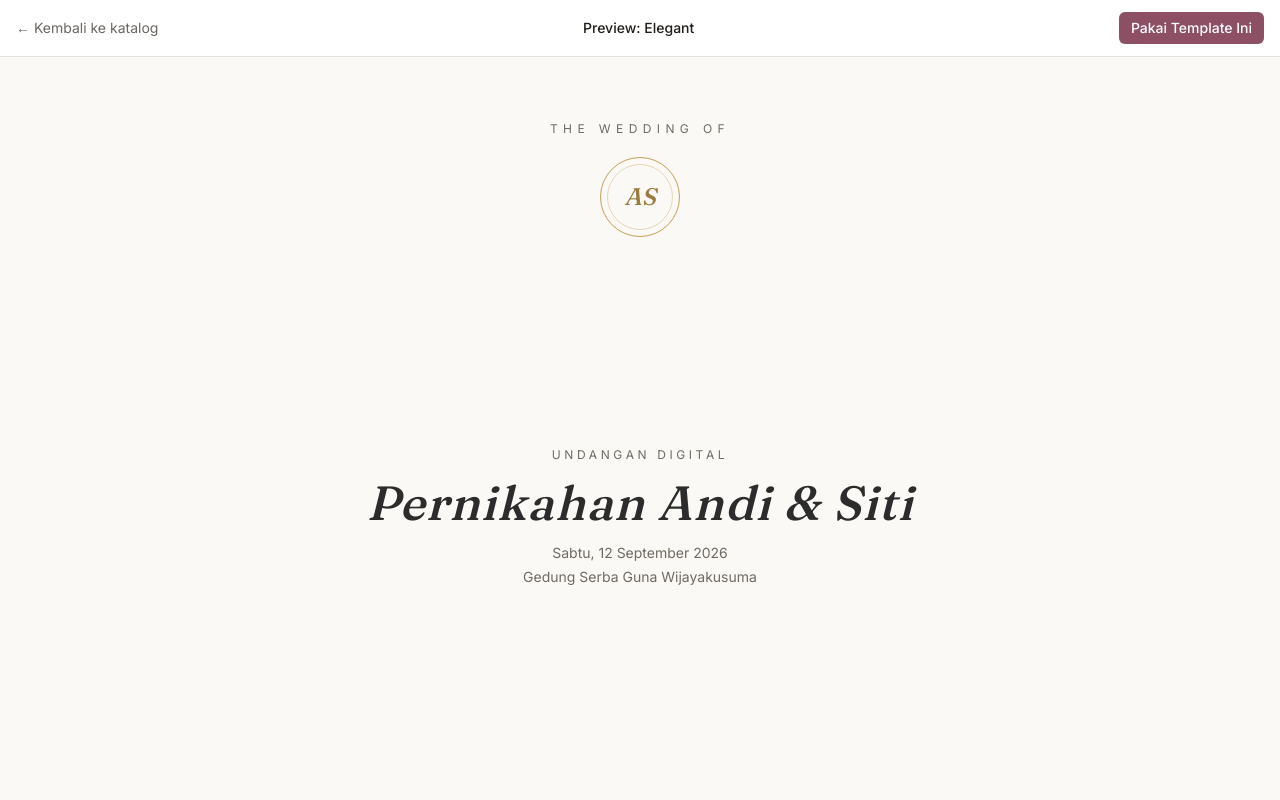
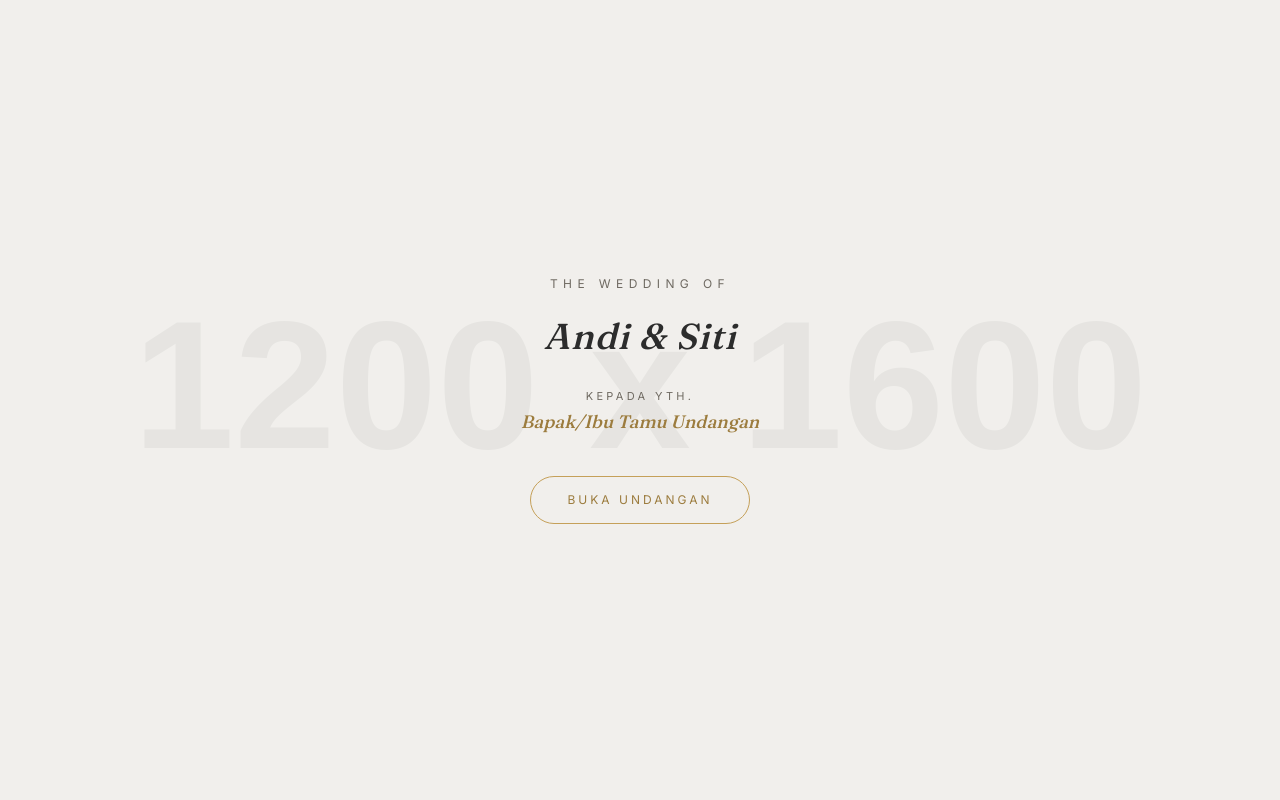
Before and after one commit to yusufbudia-id/momena, a Next.js app: page /templates/preview/elegant in a window 1280 px wide. Shown: the top 800 px of the page. Built offline with nearby package versions, Linux system fonts and the light colour scheme; no server answers.

Commit message:
Extract web.zip and add source code

```diff
--- a/src/app/i/[slug]/page.tsx
+++ b/src/app/i/[slug]/page.tsx
@@ -7,6 +7,7 @@ import { getInvitationBySlug } from "@/features/invitation/repository";
 
 interface InvitationPageProps {
   params: Promise<{ slug: string }>;
+  searchParams: Promise<{ to?: string }>;
 }
 
 export async function generateMetadata({
@@ -40,8 +41,11 @@ export async function generateMetadata({
  * TIDAK PERNAH tahu isi/layout template, dan tidak pernah meneruskan entity
  * Prisma mentah ke template — selalu lewat mapper (lihat components/invitation/mapper.ts).
  */
-export default async function InvitationPage({ params }: InvitationPageProps) {
-  const { slug } = await params;
+export default async function InvitationPage({
+  params,
+  searchParams,
+}: InvitationPageProps) {
+  const [{ slug }, { to }] = await Promise.all([params, searchParams]);
   const invitation = await getInvitationBySlug(slug);
 
   // Draft/archived sengaja ikut 404 di sisi publik — link baru "hidup"
@@ -57,5 +61,5 @@ export default async function InvitationPage({ params }: InvitationPageProps) {
     notFound();
   }
 
-  return <Template invitation={toInvitationViewModel(invitation)} />;
+  return <Template invitation={toInvitationViewModel(invitation)} guestName={to} />;
 }
--- a/src/app/templates/preview/[slug]/page.tsx
+++ b/src/app/templates/preview/[slug]/page.tsx
@@ -34,6 +34,7 @@ export default async function TemplatePreviewPage({ params }: TemplatePreviewPag
       </div>
       <Template
         invitation={{ ...demoInvitationViewModel, templateSlug: manifest.slug }}
+        guestName="Bapak/Ibu Tamu Undangan"
       />
     </div>
   );
--- a/src/components/invitation/demo-data.ts
+++ b/src/components/invitation/demo-data.ts
@@ -50,5 +50,6 @@ export const demoInvitationViewModel: InvitationViewModel = {
   story: [],
   guestBook: [],
   templateSlug: "elegant",
+  musicUrl: null,
   isPreview: true,
 };
--- a/src/components/invitation/mapper.ts
+++ b/src/components/invitation/mapper.ts
@@ -60,5 +60,6 @@ export function toInvitationViewModel(
         createdAt: rsvp.createdAt,
       })),
     templateSlug: invitation.template.slug,
+    musicUrl: invitation.settings?.musicUrl ?? null,
   };
 }
--- a/src/components/invitation/sections/Rsvp/index.tsx
+++ b/src/components/invitation/sections/Rsvp/index.tsx
@@ -36,7 +36,7 @@ const statusTone: Record<AttendanceStatus, "success" | "neutral" | "warning"> =
   MAYBE: "warning",
 };
 
-export function Rsvp({ invitation }: SectionProps) {
+export function Rsvp({ invitation, guestName }: SectionProps) {
   const router = useRouter();
   const [isPending, startTransition] = useTransition();
 
@@ -48,7 +48,7 @@ export function Rsvp({ invitation }: SectionProps) {
   } = useForm<RsvpFormValues>({
     resolver: zodResolver(rsvpFormSchema),
     defaultValues: {
-      guestName: "",
+      guestName: guestName ?? "",
       phone: "",
       attendeeCount: 1,
       status: "ATTENDING",
--- a/src/components/invitation/templates/elegant/index.tsx
+++ b/src/components/invitation/templates/elegant/index.tsx
@@ -1,6 +1,9 @@
 "use client";
 
+import { Pause, Play } from "lucide-react";
+import { AnimatePresence, motion } from "motion/react";
 import dynamic from "next/dynamic";
+import { useEffect, useRef, useState } from "react";
 
 import { Reveal } from "../../reveal";
 import {
@@ -48,8 +51,8 @@ const luxuryTheme = {
 } as React.CSSProperties;
 
 /* ────────────────────────────────────────────────────────────────
- * Elemen dekoratif khusus template ini (bukan Section — tidak dipakai
- * template lain, jadi aman ditaruh lokal di file ini).
+ * Elemen dekoratif & fitur khusus template ini (bukan Section — tidak
+ * dipakai template lain, jadi aman ditaruh lokal di file ini).
  * ──────────────────────────────────────────────────────────────── */
 
 /** Sprig daun kecil — dipakai berpasangan (cermin) di ornamen "laurel". */
@@ -187,8 +190,107 @@ function AtmosphereBackground() {
 }
 
 /**
- * Elegant: Monogram → Hero → Couple → Event(Location) → Countdown →
- * Gallery → Story → Quote → Video → Gift → RSVP → Footer.
+ * FITUR: Cover/gate screen — layar pembuka penuh sebelum konten undangan
+ * ditampilkan. Standar di undangan digital premium Indonesia. Juga
+ * berguna teknis: klik tombol ini adalah "user interaction" yang
+ * dibutuhkan browser sebelum audio (`MusicToggle`) boleh diputar.
+ * Menampilkan nama tamu (`guestName`, dari `?to=` di URL) kalau ada.
+ */
+function CoverGate({
+  invitation,
+  guestName,
+  onOpen,
+}: SectionProps & { onOpen: () => void }) {
+  const coupleName = invitation.couple
+    ? `${invitation.couple.first} & ${invitation.couple.second}`
+    : invitation.title;
+
+  return (
+    <motion.div
+      exit={{ opacity: 0 }}
+      transition={{ duration: 0.7, ease: "easeInOut" }}
+      className="fixed inset-0 z-50 flex flex-col items-center justify-center gap-6 overflow-hidden bg-[var(--color-paper)] px-6 text-center"
+    >
+      {invitation.coverImageUrl && (
+        <div
+          aria-hidden
+          className="absolute inset-0 bg-cover bg-center opacity-20"
+          style={{ backgroundImage: `url(${invitation.coverImageUrl})` }}
+        />
+      )}
+
+      <div className="relative flex flex-col items-center gap-6">
+        <p className="text-xs tracking-[0.45em] text-[var(--color-ink-soft)] uppercase">
+          The Wedding Of
+        </p>
+        <h1 className="font-display max-w-xs text-4xl text-[var(--color-ink)] italic">
+          {coupleName}
+        </h1>
+
+        {guestName && (
+          <div className="mt-2">
+            <p className="text-[11px] tracking-[0.3em] text-[var(--color-ink-soft)] uppercase">
+              Kepada Yth.
+            </p>
+            <p className="font-display mt-1 text-lg text-[var(--color-accent-ink)] italic">
+              {guestName}
+            </p>
+          </div>
+        )}
+
+        <button
+          onClick={onOpen}
+          className="mt-4 flex h-12 items-center justify-center rounded-full border border-[var(--color-accent)] px-9 text-xs tracking-[0.25em] text-[var(--color-accent-ink)] uppercase transition-colors hover:bg-[var(--color-accent-soft)]"
+        >
+          Buka Undangan
+        </button>
+      </div>
+    </motion.div>
+  );
+}
+
+/**
+ * FITUR: Toggle musik latar. Dibangun dari field `Settings.musicUrl` yang
+ * sudah ada di schema sejak awal tapi belum pernah disambungkan ke mana pun
+ * — di sinilah dipakai pertama kali. Tombol mengambang, muncul cuma kalau
+ * `musicUrl` diisi (lewat wizard/DB langsung — belum ada UI edit Settings).
+ */
+function MusicToggle({ musicUrl }: { musicUrl: string }) {
+  const audioRef = useRef<HTMLAudioElement>(null);
+  const [playing, setPlaying] = useState(false);
+
+  function toggle() {
+    const audio = audioRef.current;
+    if (!audio) return;
+
+    if (playing) {
+      audio.pause();
+    } else {
+      audio.play().catch(() => {
+        // Browser bisa saja tetap menolak play() di luar user gesture —
+        // diamkan saja, tombol tetap bisa dicoba lagi.
+      });
+    }
+    setPlaying((prev) => !prev);
+  }
+
+  return (
+    <>
+      <audio ref={audioRef} src={musicUrl} loop />
+      <button
+        onClick={toggle}
+        aria-label={playing ? "Matikan musik" : "Putar musik"}
+        className="fixed right-4 bottom-24 z-40 flex size-11 items-center justify-center rounded-full border border-[var(--color-accent)] bg-[var(--color-surface)] text-[var(--color-accent-ink)] shadow-md"
+      >
+        {playing ? <Pause className="size-4" /> : <Play className="ml-0.5 size-4" />}
+      </button>
+    </>
+  );
+}
+
+/**
+ * Elegant: Cover Gate → Monogram → Hero → Couple → Event(Location) →
+ * Countdown → Gallery → Story → Quote → Video → Gift → RSVP → Footer.
  *
  * Gaya "old money": ivory/charcoal/gold, whitespace lega, kartu berbingkai
  * untuk section informasi resmi, ornamen bervariasi (bukan 1 motif
@@ -197,13 +299,34 @@ function AtmosphereBackground() {
  * menyembunyikan diri sendiri seperti biasa — bingkai di sekitarnya juga
  * ikut tidak render karena kontennya kosong.
  */
-export function ElegantTemplate({ invitation }: SectionProps) {
+export function ElegantTemplate({ invitation, guestName }: SectionProps) {
+  const [isOpen, setIsOpen] = useState(false);
+
+  // Kunci scroll body selama cover gate tampil, supaya konten di
+  // belakangnya tidak ikut ter-scroll diam-diam.
+  useEffect(() => {
+    document.body.style.overflow = isOpen ? "" : "hidden";
+    return () => {
+      document.body.style.overflow = "";
+    };
+  }, [isOpen]);
+
   return (
     <div
       style={luxuryTheme}
       className="bg-[var(--color-paper)] [&_h1]:tracking-wide [&_h2]:font-medium [&_h2]:tracking-wide"
     >
       <AtmosphereBackground />
+
+      <AnimatePresence>
+        {!isOpen && (
+          <CoverGate
+            invitation={invitation}
+            guestName={guestName}
+            onOpen={() => setIsOpen(true)}
+          />
+        )}
+      </AnimatePresence>
 
       <div className="mx-auto max-w-2xl pb-28">
         <MonogramHeader invitation={invitation} />
@@ -240,7 +363,7 @@ export function ElegantTemplate({ invitation }: SectionProps) {
             aria-hidden
             className="font-display pointer-events-none absolute inset-x-0 -top-10 text-center text-[9rem] leading-none text-[var(--color-accent)]/15 italic select-none"
           >
-            “
+            &ldquo;
           </span>
           <Quote invitation={invitation} />
         </Reveal>
@@ -259,7 +382,7 @@ export function ElegantTemplate({ invitation }: SectionProps) {
 
         <Reveal duration={0.9} distance={24} className="my-12 sm:my-16">
           <FramedCard>
-            <Rsvp invitation={invitation} />
+            <Rsvp invitation={invitation} guestName={guestName} />
           </FramedCard>
         </Reveal>
 
@@ -269,6 +392,7 @@ export function ElegantTemplate({ invitation }: SectionProps) {
       </div>
 
       <StickyCta invitation={invitation} />
+      {invitation.musicUrl && <MusicToggle musicUrl={invitation.musicUrl} />}
     </div>
   );
 }
--- a/src/components/invitation/templates/minimal/index.tsx
+++ b/src/components/invitation/templates/minimal/index.tsx
@@ -28,7 +28,7 @@ const Countdown = dynamic(
  * RSVP → Footer, kolom sempit. Sengaja tidak pakai Story/Quote/Video —
  * "minimal" berarti lebih sedikit ornamen, bukan cuma lebih sempit.
  */
-export function MinimalTemplate({ invitation }: SectionProps) {
+export function MinimalTemplate({ invitation, guestName }: SectionProps) {
   return (
     <>
       <div className="mx-auto max-w-lg pb-20">
@@ -49,7 +49,7 @@ export function MinimalTemplate({ invitation }: SectionProps) {
           <Gift invitation={invitation} />
         </Reveal>
         <Reveal>
-          <Rsvp invitation={invitation} />
+          <Rsvp invitation={invitation} guestName={guestName} />
         </Reveal>
         <Footer invitation={invitation} />
       </div>
--- a/src/components/invitation/templates/modern/index.tsx
+++ b/src/components/invitation/templates/modern/index.tsx
@@ -29,7 +29,7 @@ const Countdown = dynamic(
  * Modern: Gallery → Hero → Couple → Video → Countdown → Event(Location) →
  * Quote → Gift → RSVP → Footer, full-bleed, video-forward.
  */
-export function ModernTemplate({ invitation }: SectionProps) {
+export function ModernTemplate({ invitation, guestName }: SectionProps) {
   return (
     <>
       <div className="mx-auto max-w-4xl pb-20">
@@ -54,7 +54,7 @@ export function ModernTemplate({ invitation }: SectionProps) {
           <Gift invitation={invitation} />
         </Reveal>
         <Reveal>
-          <Rsvp invitation={invitation} />
+          <Rsvp invitation={invitation} guestName={guestName} />
         </Reveal>
         <Footer invitation={invitation} />
       </div>
--- a/src/components/invitation/types.ts
+++ b/src/components/invitation/types.ts
@@ -11,6 +11,12 @@ export type { InvitationViewModel } from "./view-model";
  */
 export interface SectionProps {
   invitation: InvitationViewModel;
+  /**
+   * Nama tamu dari URL (`?to=...`) — konteks PER KUNJUNGAN, bukan bagian
+   * data invitation itu sendiri (makanya bukan di ViewModel). Opsional,
+   * section boleh mengabaikannya kalau tidak relevan.
+   */
+  guestName?: string;
 }
 
 export type InvitationTemplate = ComponentType<SectionProps>;
--- a/src/components/invitation/view-model.ts
+++ b/src/components/invitation/view-model.ts
@@ -61,6 +61,8 @@ export interface InvitationViewModel {
   story: StoryItemView[];
   guestBook: GuestBookEntryView[];
   templateSlug: string;
+  /** Dari Settings.musicUrl — null kalau belum diisi (belum ada UI edit Settings). */
+  musicUrl: string | null;
   /**
    * True hanya untuk `demoInvitationViewModel` (dipakai halaman preview
    * template). Section yang melakukan write (mis. Rsvp) HARUS cek ini dan
```
Also changed, not shown: 1 other file (tests, documents, lock files or other folders).
